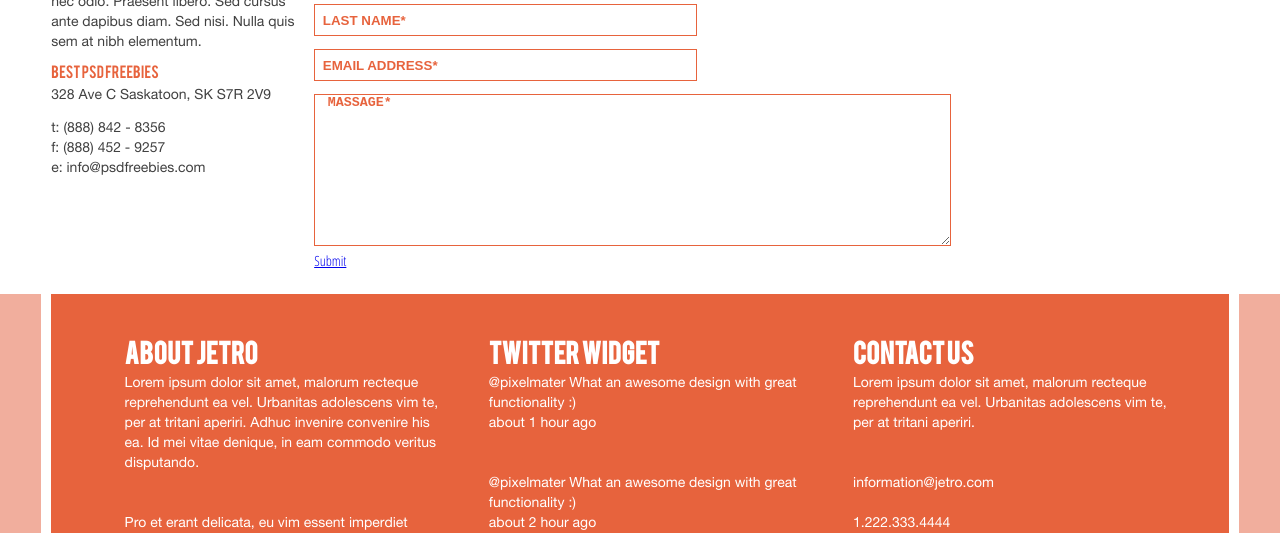
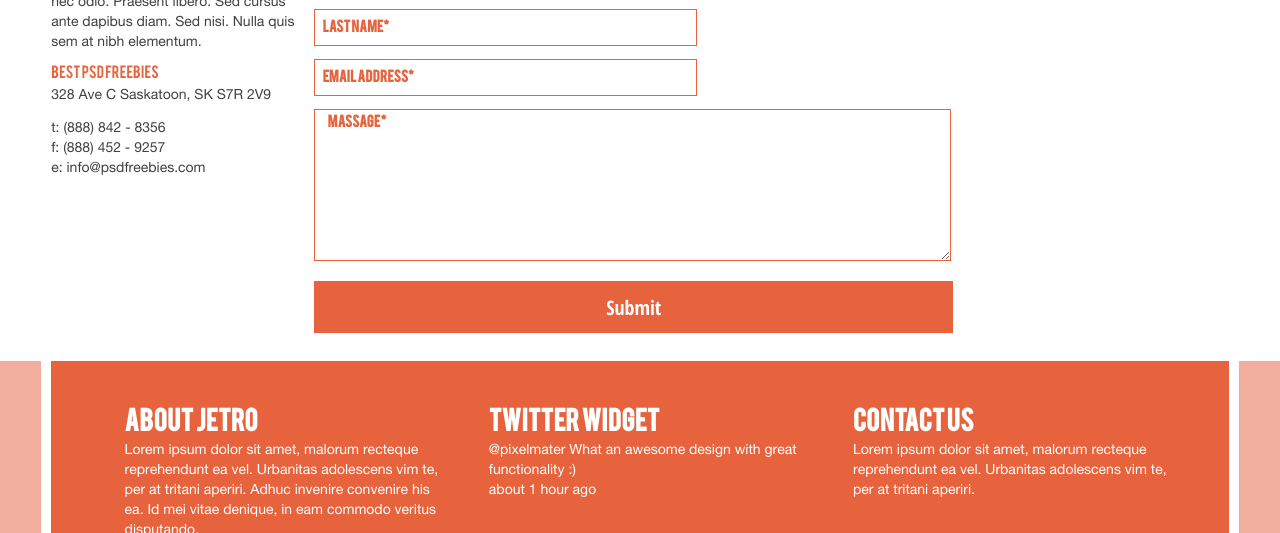
Before and after one commit to lisbethbalabarca/loveBlog, a plain HTML site: page Problema/contactus.html in a window 1280 px wide. Shown: the part 670-1203 px from the top of the page. Drawn offline with Linux system fonts and the light colour scheme; files whose address does not match are found by name; a web font is replaced by a local one.

Commit message:
teminando el formulario

```diff
--- a/Problema/css/pages/_contactus.scss
+++ b/Problema/css/pages/_contactus.scss
@@ -11,9 +11,10 @@
 .cf{
 	width: 70%;
 	padding: 1%;
+	margin-bottom: 2%;
 	input{
 		border: 1px solid $orange-dark;
-    	height: 30px;
+    	height: 35px;
     	width: 60%;
     	outline: none;
     	margin-bottom: 2%;
@@ -22,16 +23,36 @@
   			padding-left: 2%;
   			text-transform: uppercase;
   			font-weight: bold;
+  			font-family: $bebas;
+  			padding-top: 1%;
 		}
 	}
 	textarea{
 		width: 100%;
 		border: 1px solid $orange-dark;
+		margin-bottom: 5%;
 		&::-webkit-input-placeholder {
   			color: $orange-dark;
   			padding-left: 2%;
   			text-transform: uppercase;
   			font-weight: bold;
+  			font-family: $bebas;
+  			padding-top:1%;
+		}
+	}
+	a{
+		padding: 2% 46% 2% 46%;
+		background-color: $orange-dark;
+		margin-top: 2%;
+		color: $white;
+		text-decoration: none;
+		font-weight: bold;
+		font-size: 20px;
+		&:hover{
+			background-color: transparent;
+			border: solid 3px $orange-dark;
+			color: $orange-dark;
+			font-weight: bold;
 		}
 	}
 }
```
Also changed, not shown: Problema/css/main.css, 1 other file.
